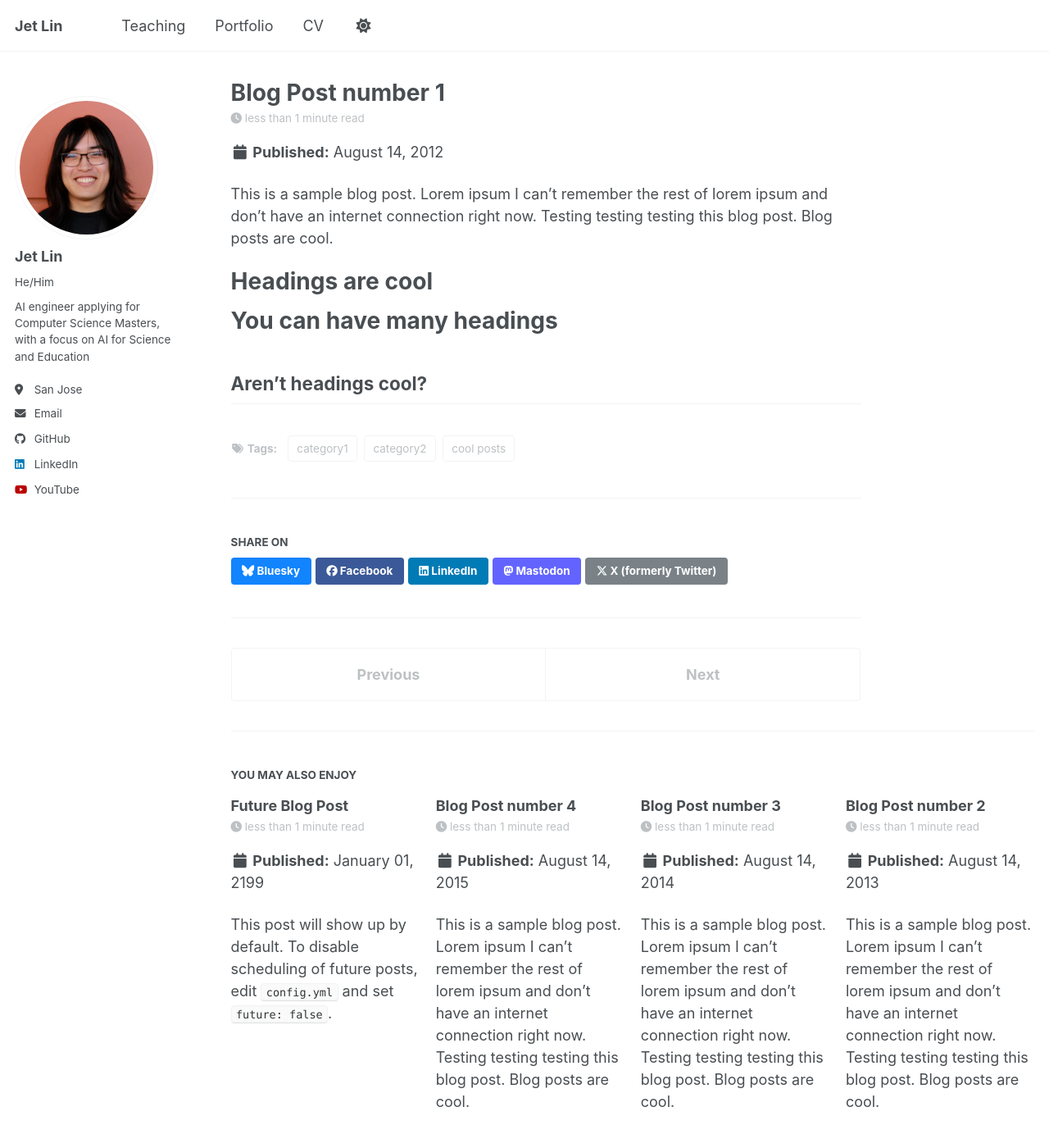
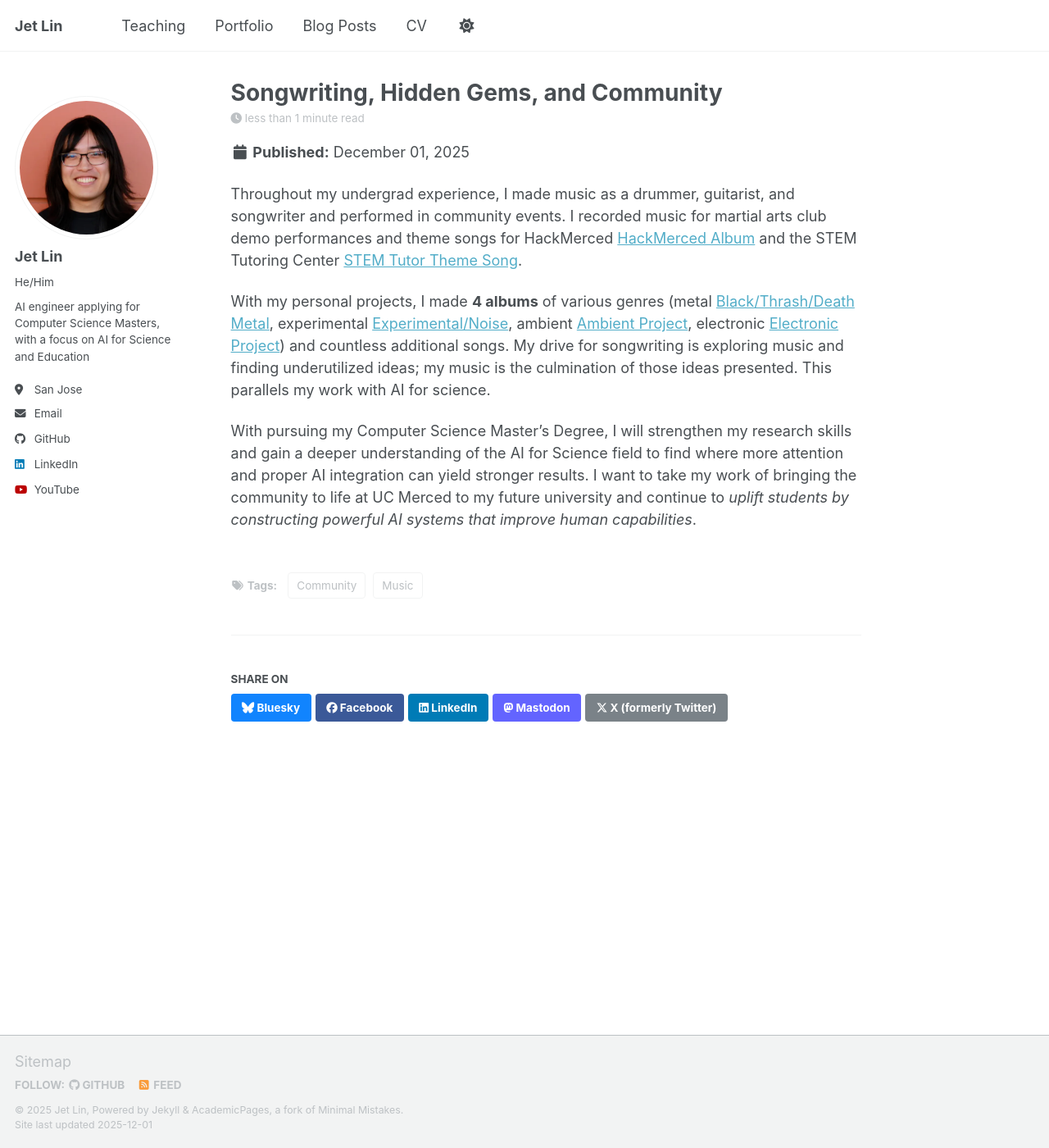
Before and after one commit to Lin-Jet/Lin-Jet.github.io, a Jekyll site: the page built from _posts/2012-08-14-blog-post-1.md, in a window 1280 px wide and 1400 px high. Shown: the whole window at 82% size. Built offline with Jekyll 4.4.1, drawn with Linux system fonts in a browser that asks for light colours; a script bundle is joined from its source files by our own code; library files that are not in the unit come from our copies.

Commit message:
adding music

```diff
--- a/_data/navigation.yml
+++ b/_data/navigation.yml
@@ -20,8 +20,8 @@ main:
   - title: "Portfolio"
     url: /portfolio/
 
-  # - title: "Blog Posts"
-  #   url: /year-archive/
+  - title: "Blog Posts"
+    url: /year-archive/
 
   - title: "CV"
     url: /cv/
--- a/_posts/2012-08-14-blog-post-1.md
+++ b/_posts/2012-08-14-blog-post-1.md
@@ -1,20 +1,14 @@
 ---
-title: 'Blog Post number 1'
-date: 2012-08-14
-permalink: /posts/2012/08/blog-post-1/
+title: 'Songwriting, Hidden Gems, and Community'
+date: 2025-12-01
+permalink: /posts/music
 tags:
-  - cool posts
-  - category1
-  - category2
+  - Music
+  - Community
+
 ---
+Throughout my undergrad experience, I made music as a drummer, guitarist, and songwriter and performed in community events. I recorded music for martial arts club demo performances and theme songs for HackMerced [HackMerced Album](https://youtube.com/playlist?list=PLQ4HwrE7SANl4O6Un-mWjGNiZplxQxHjd&si=DNGTp_ugK-ZeacL5) and the STEM Tutoring Center [STEM Tutor Theme Song](https://www.instagram.com/reel/DOeJUyND1tM/?utm_source=ig_web_button_share_sheet&igsh=MzRlODBiNWFlZA==).
 
-This is a sample blog post. Lorem ipsum I can't remember the rest of lorem ipsum and don't have an internet connection right now. Testing testing testing this blog post. Blog posts are cool.
+With my personal projects, I made **4 albums** of various genres (metal [Black/Thrash/Death Metal](https://youtu.be/Nkn5TMK94Hw?si=98WFT5iFKvu09Sav), experimental [Experimental/Noise](https://youtu.be/KFwnEPIzFwc?si=gqnyLvzs9erC4d6Z), ambient [Ambient Project](https://youtu.be/XKuN2_M2U4M), electronic [Electronic Project](https://jetlin.bandcamp.com/album/tragic-inability-to-converse-in-a-cost-effective-manner)) and countless additional songs. My drive for songwriting is exploring music and finding underutilized ideas; my music is the culmination of those ideas presented. This parallels my work with AI for science.
 
-Headings are cool
-======
-
-You can have many headings
-======
-
-Aren't headings cool?
-------
+With pursuing my Computer Science Master's Degree, I will strengthen my research skills and gain a deeper understanding of the AI for Science field to find where more attention and proper AI integration can yield stronger results. I want to take my work of bringing the community to life at UC Merced to my future university and continue to *uplift students by constructing powerful AI systems that improve human capabilities*.
--- a/_posts/2013-08-14-blog-post-2.md
+++ /dev/null
@@ -1,20 +0,0 @@
----
-title: 'Blog Post number 2'
-date: 2013-08-14
-permalink: /posts/2013/08/blog-post-2/
-tags:
-  - cool posts
-  - category1
-  - category2
----
-
-This is a sample blog post. Lorem ipsum I can't remember the rest of lorem ipsum and don't have an internet connection right now. Testing testing testing this blog post. Blog posts are cool.
-
-Headings are cool
-======
-
-You can have many headings
-======
-
-Aren't headings cool?
-------
--- a/_posts/2014-08-14-blog-post-3.md
+++ /dev/null
@@ -1,20 +0,0 @@
----
-title: 'Blog Post number 3'
-date: 2014-08-14
-permalink: /posts/2014/08/blog-post-3/
-tags:
-  - cool posts
-  - category1
-  - category2
----
-
-This is a sample blog post. Lorem ipsum I can't remember the rest of lorem ipsum and don't have an internet connection right now. Testing testing testing this blog post. Blog posts are cool.
-
-Headings are cool
-======
-
-You can have many headings
-======
-
-Aren't headings cool?
-------
--- a/_posts/2199-01-01-future-post.md
+++ /dev/null
@@ -1,11 +0,0 @@
----
-title: 'Future Blog Post'
-date: 2199-01-01
-permalink: /posts/2012/08/blog-post-4/
-tags:
-  - cool posts
-  - category1
-  - category2
----
-
-This post will show up by default. To disable scheduling of future posts, edit `config.yml` and set `future: false`.
```
Also changed, not shown: _posts/2015-08-14-blog-post-4.md (deleted, +0 -20 lines).
